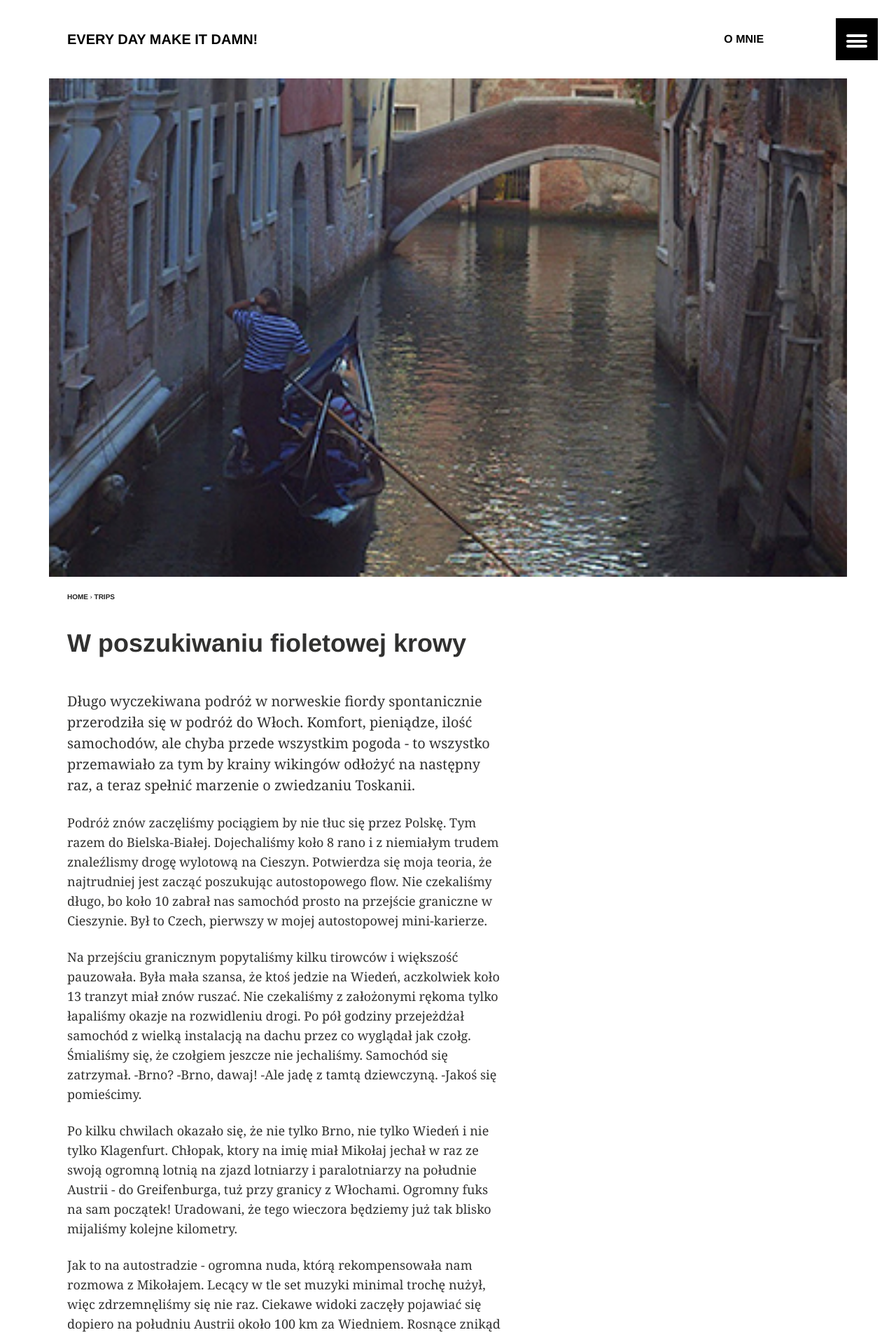
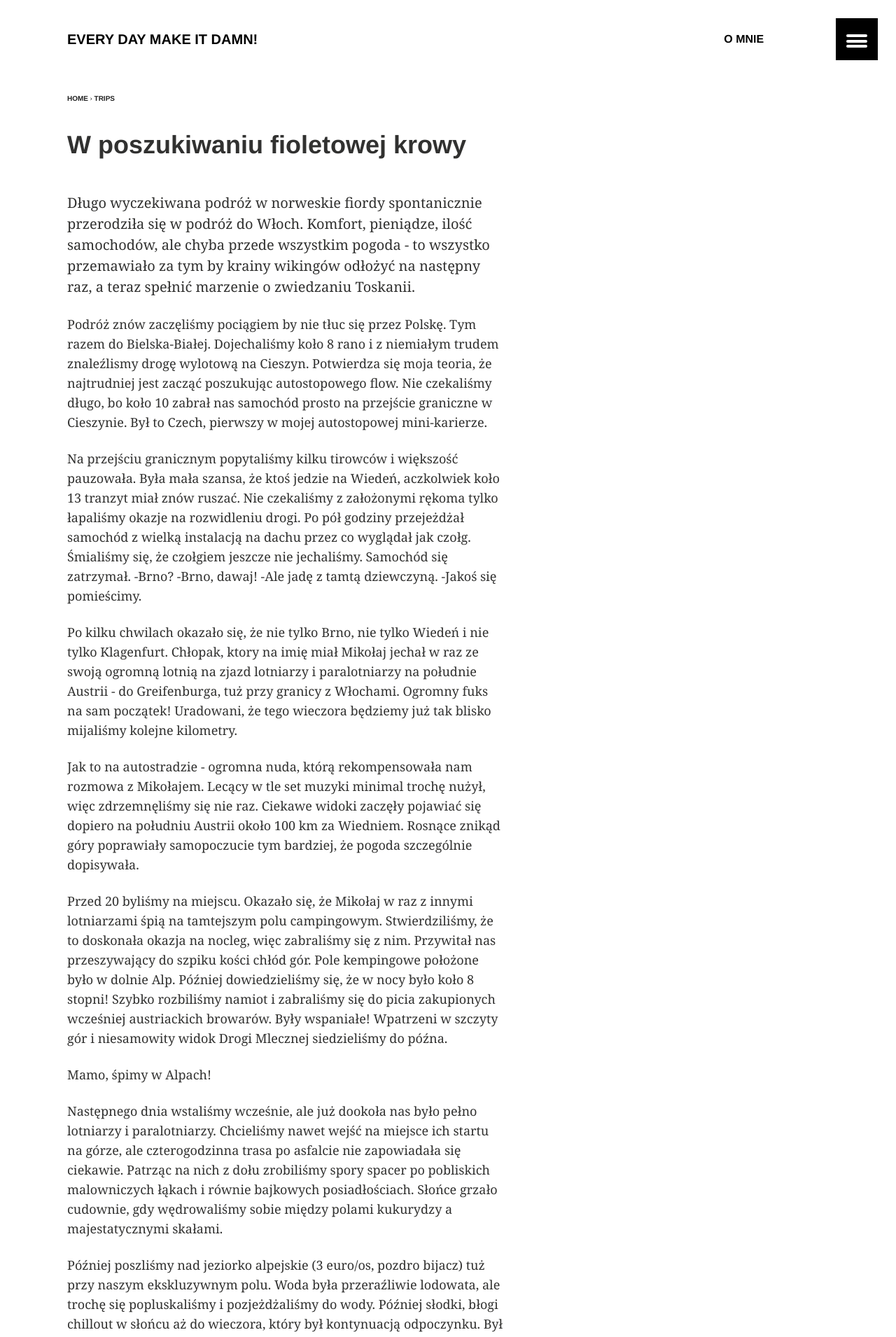
Before and after one commit to nikodamn/nikodamn.github.io, a Jekyll site: the page built from _posts/Trips/2014-09-01-w-poszukiwaniu-fioletowej-krowy.md, in a window 1280 px wide. Shown: the top 1910 px of the page at 70% size. Built offline with Jekyll 4.4.1, drawn with Linux system fonts in a browser that asks for light colours.

Commit message:
Update teaser

```diff
--- a/_posts/Trips/2014-09-01-w-poszukiwaniu-fioletowej-krowy.md
+++ b/_posts/Trips/2014-09-01-w-poszukiwaniu-fioletowej-krowy.md
@@ -6,8 +6,8 @@
 excerpt: "Długo wyczekiwana podróż w norweskie fiordy spontanicznie przerodziła się w podróż do Włoch. Komfort, pieniądze, ilość samochodów, ale chyba przede wszystkim pogoda - to wszystko przemawiało za tym by krainy wikingów odłożyć na następny raz, a teraz spełnić marzenie o zwiedzaniu Toskanii."
 tags: []
 image:
-  feature: wenecja2.jpg
-  teaser:
+  feature:
+  teaser: wenecja2.jpg
   thumb:
 date: 2014-09-01T03:20:14+01:00
 ---
```
